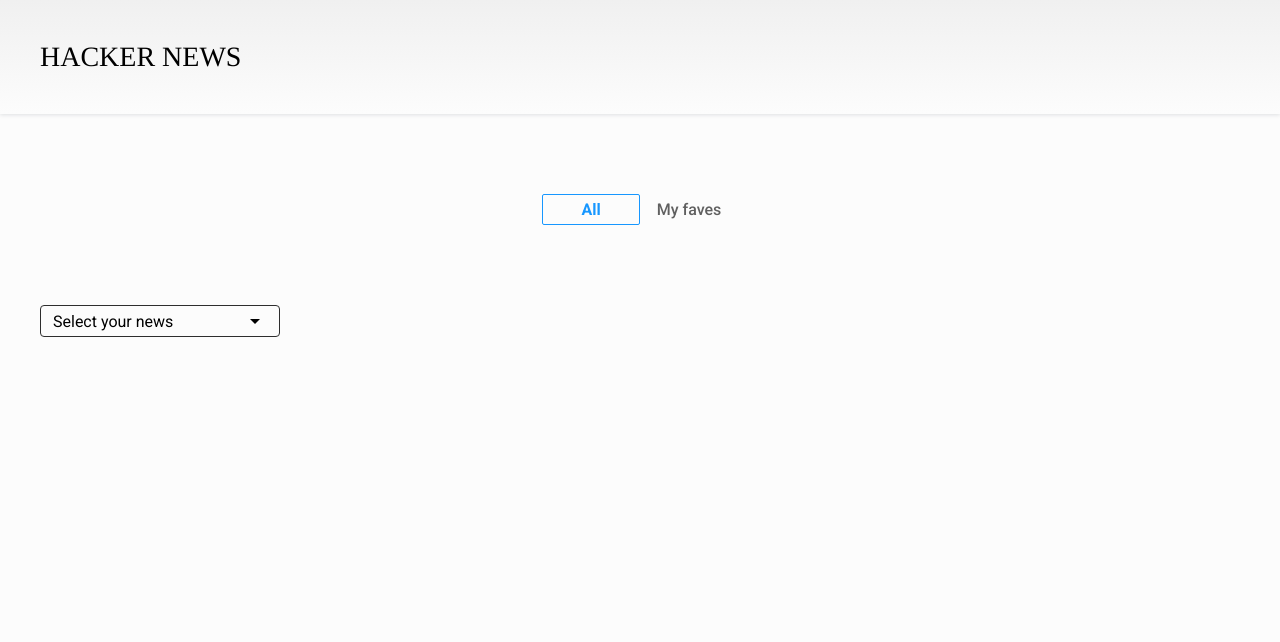
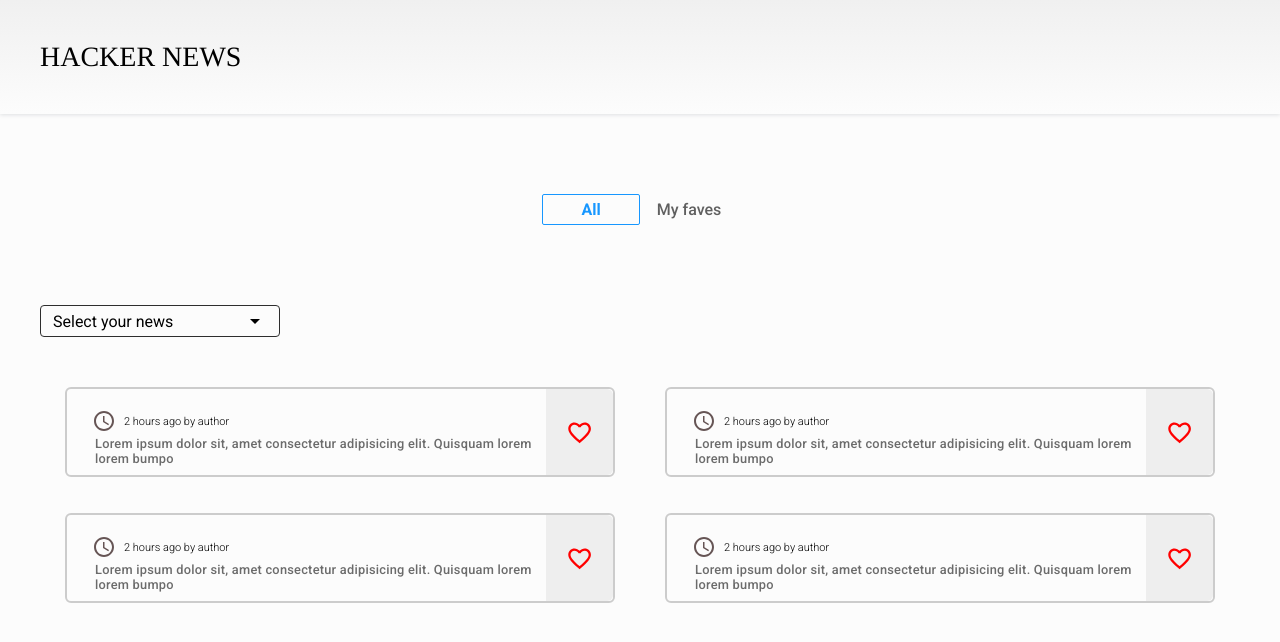
Before and after one commit to lavitzwind/hacker-news-challenge-reign, a React (Create React App) app: page / in a window 1280 px wide. Shown: the top 642 px of the page. Built offline with nearby package versions, Linux system fonts and the light colour scheme.

Commit message:
Newlist && NewCard components design :: Newlist.jsx

```diff
--- a/public/index.html
+++ b/public/index.html
@@ -2,7 +2,7 @@
 <html lang="en">
   <head>
     <meta charset="utf-8" />
-    <link rel="icon" href="%PUBLIC_URL%/favicon.ico" />
+    <link rel="icon" href="%PUBLIC_URL%/logo-reign.ico" />
     <meta name="viewport" content="width=device-width, initial-scale=1" />
     <meta name="theme-color" content="#000000" />
     <meta
@@ -41,7 +41,7 @@
         --row-background-color: #fff;
       }
     </style>
-    <title>React App</title>
+    <title>Hacker News</title>
   </head>
   <body>
     <noscript>You need to enable JavaScript to run this app.</noscript>
--- a/src/Components/Dropdown.jsx
+++ b/src/Components/Dropdown.jsx
@@ -57,6 +57,7 @@
   width: 240px;
   height: 139px;
   background-color: #fff;
+  z-index: 1;
 `;
 
 const Options = styled.li`
--- /dev/null
+++ b/src/Components/NewsList.jsx
@@ -0,0 +1,176 @@
+import styled from "styled-components";
+import { useState } from "react";
+import AccessTimeIcon from "@mui/icons-material/AccessTime";
+import FavoriteBorderIcon from "@mui/icons-material/FavoriteBorder";
+
+const Container = styled.div`
+  display: flex;
+  justify-content: center;
+  align-items: center;
+  width: 100%;
+  margin-top: 2rem;
+`;
+
+const NewsWrapper = styled.div`
+  position: relative;
+  display: flex;
+  align-items: center;
+  justify-content: center;
+  width: 100%;
+  max-width: 1200px;
+  flex-wrap: wrap;
+`;
+
+const NewsCard = styled.div`
+  position: relative;
+  display: flex;
+  justify-content: flex-start;
+  align-items: flex-start;
+  flex-direction: column;
+  width: 550px;
+  height: 90px;
+  border: solid 2px #ccc;
+  border-radius: 6px;
+  padding: 20px 0 20px 25px;
+  margin: 18px auto;
+  transition: all 0.21s ease-in-out;
+
+  &:hover {
+    opacity: 0.4;
+    cursor: pointer;
+    transition: all 0.21s ease-in-out;
+  }
+`;
+
+const TimeStamp = styled.span`
+  display: flex;
+  justify-content: center;
+  align-items: center;
+  font-size: 11px;
+  font-weight: 300;
+  gap: 8px;
+  margin-bottom: 3px;
+`;
+
+const Title = styled.h2`
+  font-size: 0.8rem;
+  font-weight: 500;
+  letter-spacing: 0.25px;
+  color: #6b6b6b;
+  margin-left: 3px;
+  width: 85%;
+`;
+
+const LikeCard = styled.div`
+  position: absolute;
+  right: 0;
+  top: 0;
+  display: flex;
+  justify-content: center;
+  align-items: center;
+  width: 67px;
+  height: 86.4px;
+  border-radius: 0 6px 6px 0;
+  background-color: #eee;
+`;
+
+const NewsList = () => {
+  const [like, setLike] = useState();
+
+  return (
+    <Container>
+      <NewsWrapper>
+        <NewsCard>
+          <TimeStamp>
+            <AccessTimeIcon
+              style={{
+                color: "#655",
+              }}
+            />
+            2 hours ago by author
+          </TimeStamp>
+          <Title>
+            Lorem ipsum dolor sit, amet consectetur adipisicing elit. Quisquam
+            lorem lorem bumpo
+          </Title>
+          <LikeCard>
+            <FavoriteBorderIcon
+              style={{
+                color: "red",
+                fontSize: "1.7rem",
+              }}
+            />
+          </LikeCard>
+        </NewsCard>
+        <NewsCard>
+          <TimeStamp>
+            <AccessTimeIcon
+              style={{
+                color: "#655",
+              }}
+            />
+            2 hours ago by author
+          </TimeStamp>
+          <Title>
+            Lorem ipsum dolor sit, amet consectetur adipisicing elit. Quisquam
+            lorem lorem bumpo
+          </Title>
+          <LikeCard>
+            <FavoriteBorderIcon
+              style={{
+                color: "red",
+                fontSize: "1.7rem",
+              }}
+            />
+          </LikeCard>
+        </NewsCard>
+        <NewsCard>
+          <TimeStamp>
+            <AccessTimeIcon
+              style={{
+                color: "#655",
+              }}
+            />
+            2 hours ago by author
+          </TimeStamp>
+          <Title>
+            Lorem ipsum dolor sit, amet consectetur adipisicing elit. Quisquam
+            lorem lorem bumpo
+          </Title>
+          <LikeCard>
+            <FavoriteBorderIcon
+              style={{
+                color: "red",
+                fontSize: "1.7rem",
+              }}
+            />
+          </LikeCard>
+        </NewsCard>
+        <NewsCard>
+          <TimeStamp>
+            <AccessTimeIcon
+              style={{
+                color: "#655",
+              }}
+            />
+            2 hours ago by author
+          </TimeStamp>
+          <Title>
+            Lorem ipsum dolor sit, amet consectetur adipisicing elit. Quisquam
+            lorem lorem bumpo
+          </Title>
+          <LikeCard>
+            <FavoriteBorderIcon
+              style={{
+                color: "red",
+                fontSize: "1.7rem",
+              }}
+            />
+          </LikeCard>
+        </NewsCard>
+      </NewsWrapper>
+    </Container>
+  );
+};
+
+export default NewsList;
--- a/src/Components/Tabs.jsx
+++ b/src/Components/Tabs.jsx
@@ -29,6 +29,7 @@
   color: var(--tabs-color);
   font-weight: 700;
   cursor: pointer;
+  transition: all 0.1s ease-in-out;
 `;
 
 const Faves = styled.li`
@@ -45,6 +46,7 @@
   color: var(--default-text-color);
   font-weight: 500;
   cursor: pointer;
+  transition: all 0.1s ease-in-out;
 `;
 
 const Tabs = () => {
--- a/src/Pages/Home.jsx
+++ b/src/Pages/Home.jsx
@@ -1,6 +1,7 @@
 import styled from "styled-components";
 import Dropdown from "../Components/Dropdown";
 import Navbar from "../Components/Navbar";
+import NewsList from "../Components/NewsList";
 import Tabs from "../Components/Tabs";
 
 const Container = styled.div`
@@ -17,6 +18,7 @@
       <Navbar />
       <Tabs />
       <Dropdown />
+      <NewsList />
     </Container>
   );
 };
```
Also changed, not shown: 2 other files (tests, documents, lock files or other folders).
